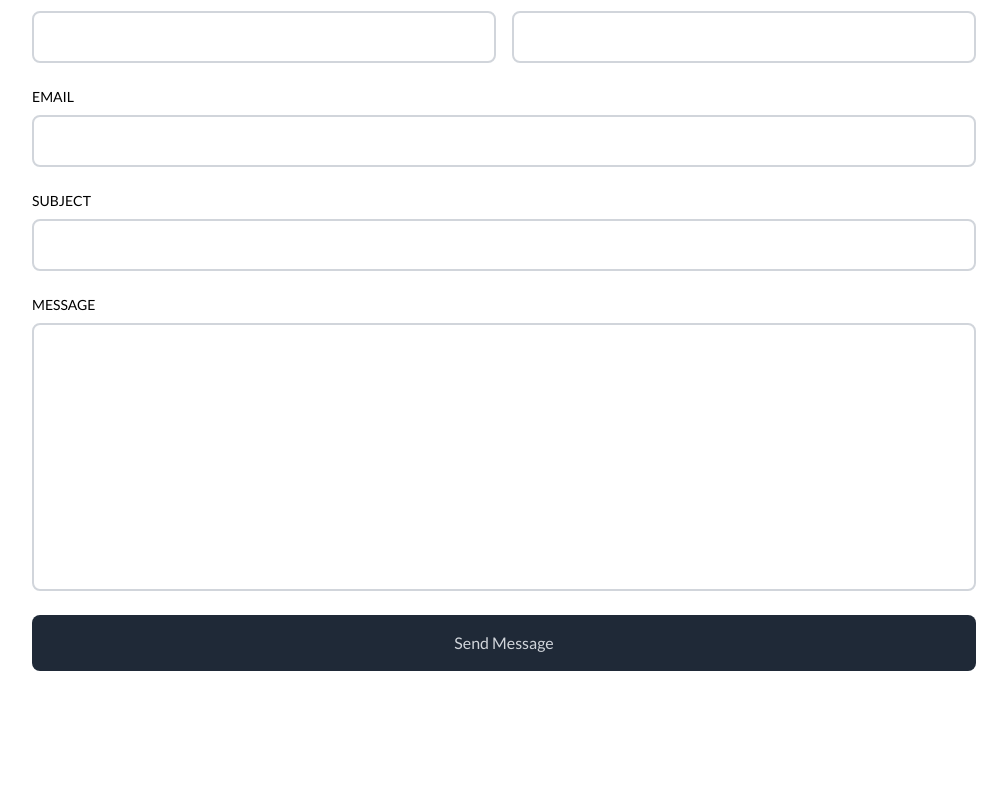
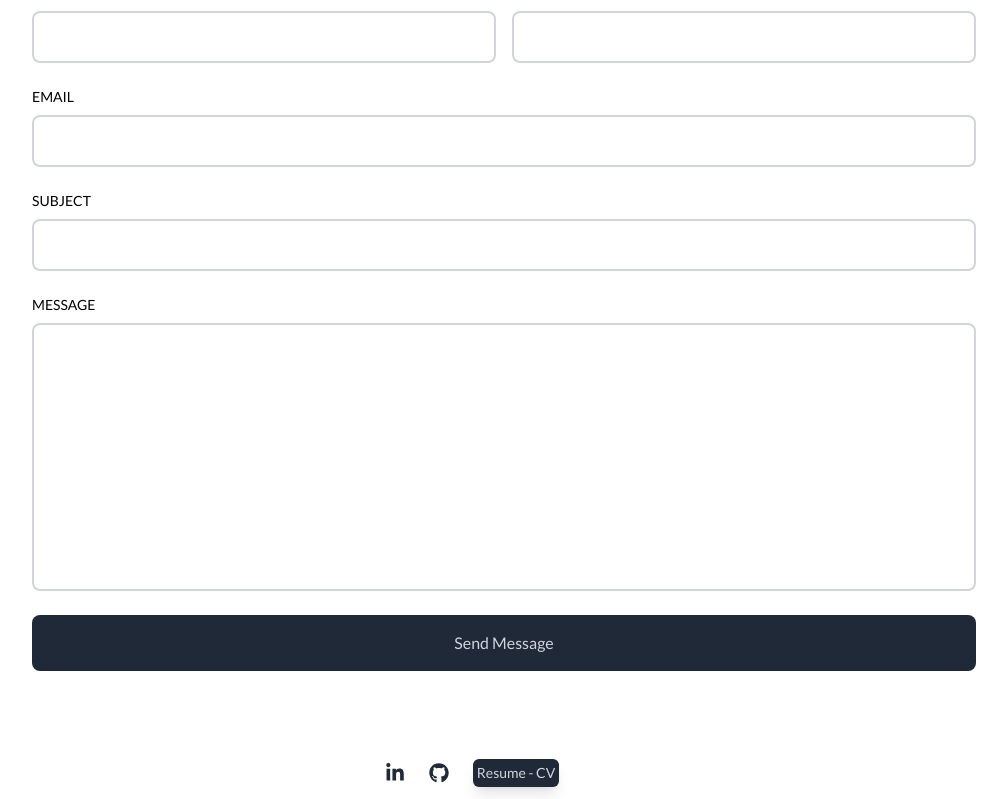
Before and after one commit to JMRodriguez-work/portfolio, a React (Vite) app: page / in a window 1280 px wide. Shown: the part 2305-3104 px from the top of the page, without its empty margins (168-1175 px from the left). Before the commit the page ends 3040 px from the top, so only its background shows below. Built offline with nearby package versions, Linux system fonts and the light colour scheme; no server answers.

Commit message:
ADD: footer component

```diff
--- a/src/App.jsx
+++ b/src/App.jsx
@@ -1,4 +1,4 @@
-import { Contact, Main, Projects, Sidenav, Work } from "./components/index";
+import { Contact, Footer, Main, Projects, Sidenav, Work } from "./components/index";
 
 function App() {
   return (
@@ -8,6 +8,7 @@ function App() {
       <Projects />
       <Work />
       <Contact />
+      <Footer />
     </div>
   );
 }
--- /dev/null
+++ b/src/components/Footer.jsx
@@ -0,0 +1,29 @@
+import React from "react";
+import { FaGithub, FaLinkedinIn } from "react-icons/fa";
+
+const Footer = () => {
+  return (
+    <div className="flex justify-center gap-6 items-center pt-6 w-full mb-3">
+      <a
+        href="https://www.linkedin.com/in/juan-martin-rodriguez-front-end/"
+        target="_blank"
+      >
+        <FaLinkedinIn
+          className="cursor-pointer fill-gray-800 hover:scale-125 ease-in duration-100"
+          size={20}
+        />
+      </a>
+      <a href="https://github.com/JMRodriguez-work" target="_blank">
+        <FaGithub
+          className="cursor-pointer fill-gray-800 hover:scale-125 ease-in duration-100"
+          size={20}
+        />
+      </a>
+      <button className="flex justify-center items-center w-100 bg-gray-800  text-gray-300 text-sm p-1 rounded-md shadow-lg hover:scale-105 ease-in duration-100">
+        Resume - CV
+      </button>
+    </div>
+  );
+};
+
+export { Footer };
--- a/src/components/index.js
+++ b/src/components/index.js
@@ -5,3 +5,4 @@ export { WorkItem } from './WorkItem';
 export { Projects } from './Projects';
 export { ProjectItem } from './ProjectItem';
 export { Contact } from './Contact';
+export { Footer } from './Footer';
```
